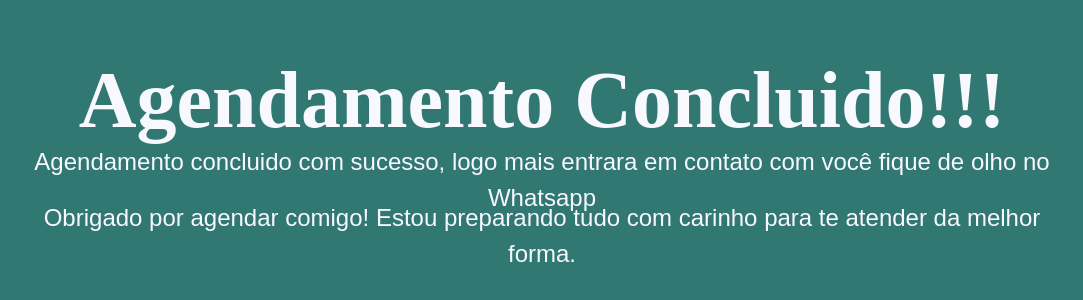
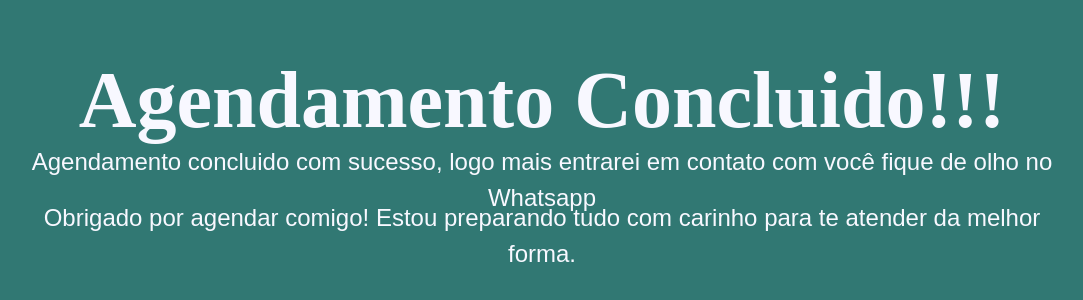
Before and after one commit to rodxz/personal, a plain HTML site: page pagamentoconcluido.html in a window 1280 px wide. Shown: the part 220-520 px from the top of the page, without its empty margins (98-1181 px from the left). Drawn offline with nearby package versions, Linux system fonts and the light colour scheme.

Commit message:
personal

```diff
--- a/pagamentoconcluido.html
+++ b/pagamentoconcluido.html
@@ -8,7 +8,7 @@
     </head>
     <body>
         <h1 id="cadastro-concluido">Agendamento Concluido!!!</h1>
-        <p id="cadastro">Agendamento concluido com sucesso, logo mais entrara em contato com você fique de olho no Whatsapp</p>
+        <p id="cadastro">Agendamento concluido com sucesso, logo mais entrarei em contato com você fique de olho no Whatsapp</p>
         <p id="agradecimento">Obrigado por agendar comigo! Estou preparando tudo com carinho para te atender da melhor forma.</p>
 
 
```
